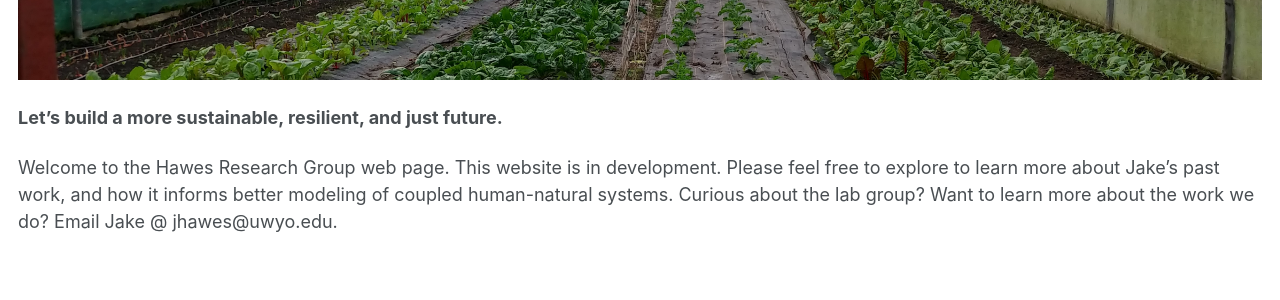
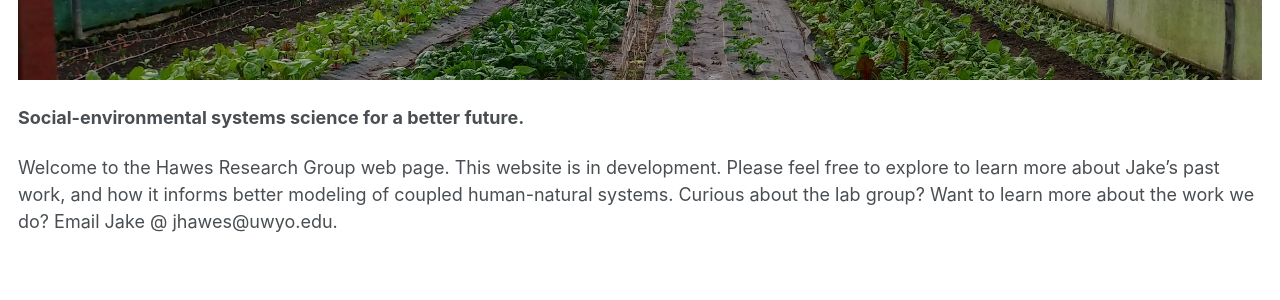
Before and after one commit to jkhawes/jkhawes.github.io, a Jekyll site: the page built from _pages/about.md, in a window 1280 px wide and 1059 px high. Shown: the part 429-729 px from the top of the window. Built offline with Jekyll 4.4.1, drawn with Linux system fonts in a browser that asks for light colours.

Commit message:
Update about.md

```diff
--- a/_pages/about.md
+++ b/_pages/about.md
@@ -8,6 +8,6 @@ redirect_from:
 ---
 <img src="../images/Sutton_clipped.jpg" alt="Raised bed in an urban garden" style="width:100%; height:auto;">
 
-**Let's build a more sustainable, resilient, and just future.**
+**Social-environmental systems science for a better future.**
 
 Welcome to the Hawes Research Group web page. This website is in development. Please feel free to explore to learn more about Jake's past work, and how it informs better modeling of coupled human-natural systems. Curious about the lab group? Want to learn more about the work we do? Email Jake @ jhawes@uwyo.edu.
```
